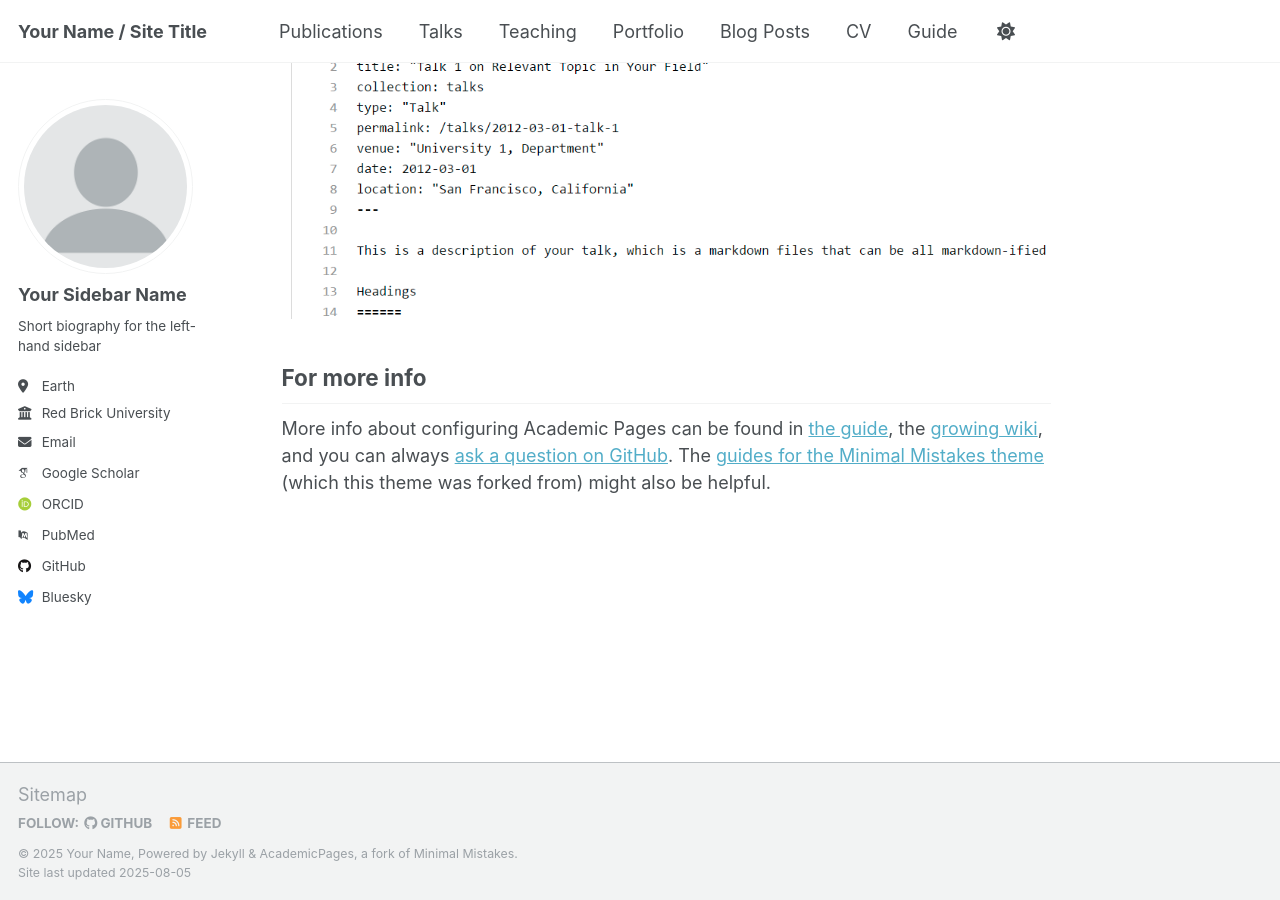
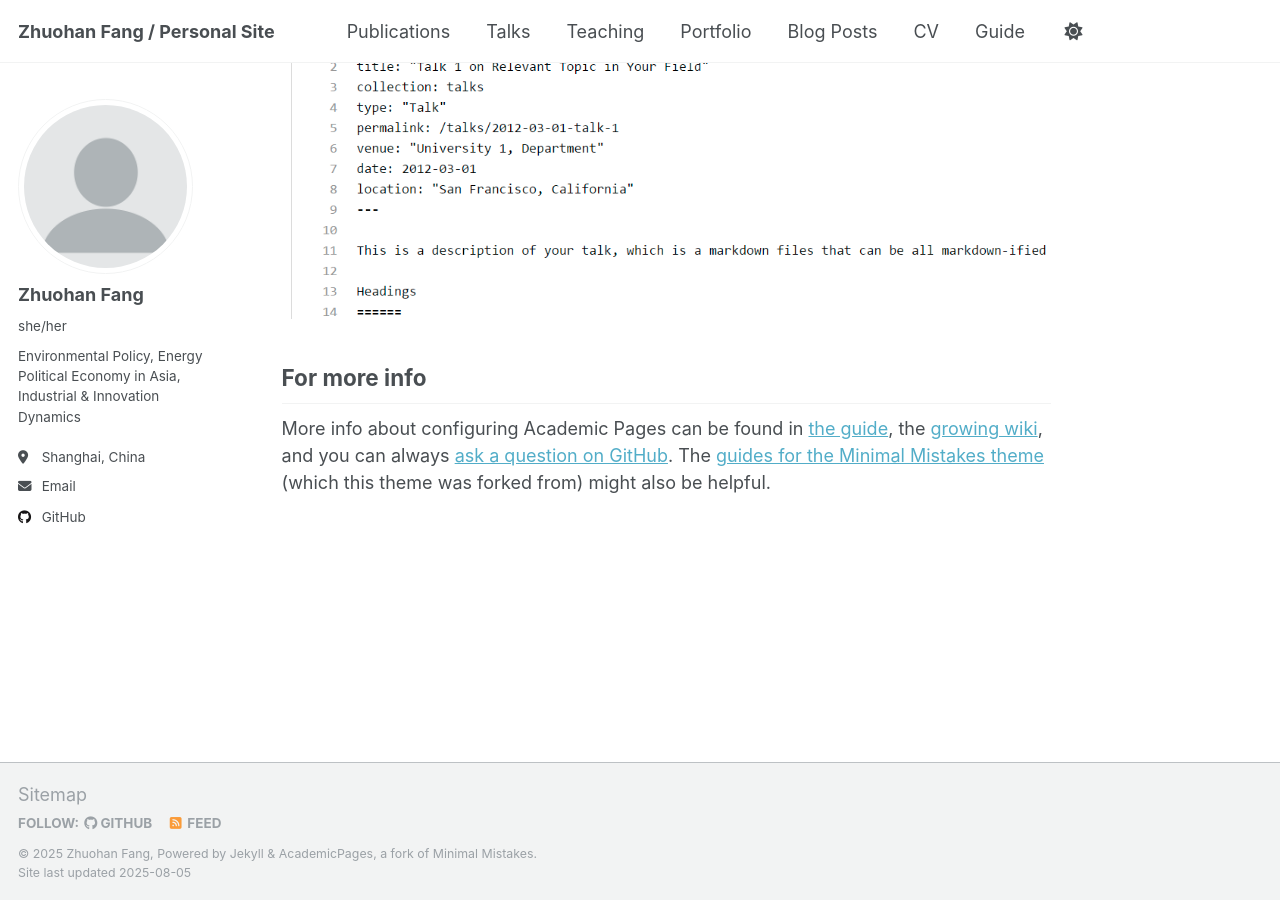
Before and after one commit to fzh200001/fzh200001.github.io, a Jekyll site: the page built from _pages/about.md, in a window 1280 px wide and 900 px high, scrolled down 2880 px. Built offline with Jekyll 4.4.1, drawn with Linux system fonts in a browser that asks for light colours; some web fonts are replaced; a script that is not in the unit is left out.

Commit message:
Update _config.yml
Customize config

```diff
--- a/_config.yml
+++ b/_config.yml
@@ -9,13 +9,13 @@
 # Basic Site Settings
 locale                   : "en-US"
 site_theme               : "default"
-title                    : "Your Name / Site Title"
+title                    : "Zhuohan Fang / Personal Site"
 title_separator          : "-"
-name                     : &name "Your Name"
+name                     : &name "Zhuohan Fang"
 description              : &description "personal description"
-url                      : https://academicpages.github.io # the base hostname & protocol for your site e.g. "https://[your GitHub username].github.io" or if you already have some other page hosted on Github then use "https://[your GitHub username].github.io/[Your Repo Name]"
+url                      : https://fzh200001.github.io # the base hostname & protocol for your site e.g. "https://[your GitHub username].github.io" or if you already have some other page hosted on Github then use "https://[your GitHub username].github.io/[Your Repo Name]"
 baseurl                  : "" # the subpath of your site, e.g. "/blog"
-repository               : "academicpages/academicpages.github.io"
+repository               : "fzh200001/fzh200001.github.io"
 
 # Site Author - The following control what appear as part of the author content on the side bar.
 #               If a field is blank the icon and link will not appear, otherwise it will be shown.
@@ -23,23 +23,23 @@ repository               : "academicpages/academicpages.github.io"
 author:
   # Biographic information
   avatar           : "profile.png"
-  name             : "Your Sidebar Name"
-  pronouns         : # example: "she/her"
-  bio              : "Short biography for the left-hand sidebar"
-  location         : "Earth"
-  employer         : "Red Brick University"
+  name             : "Zhuohan Fang"
+  pronouns         : "she/her"
+  bio              : "Environmental Policy, Energy Political Economy in Asia, Industrial & Innovation Dynamics"
+  location         : "Shanghai, China"
+  #employer         : "Red Brick University"
   uri              : # URL
-  email            : "none@example.org"
+  email            : "zhf003@ucsd.edu"
 
   # Academic websites
   academia         : # URL
   arxiv            : # URL - Update with the correct link to your profile
-  googlescholar    : "https://scholar.google.com/citations?user=PS_CX0AAAAAJ"
+  #googlescholar    : "https://scholar.google.com/citations?user=PS_CX0AAAAAJ"
   inspire-hep      : # URL
   impactstory      : # URL
-  orcid            : "http://orcid.org/yourorcidurl"
+  #orcid            : "http://orcid.org/yourorcidurl"
   semantic         : # URL
-  pubmed           : "https://www.ncbi.nlm.nih.gov/pubmed/?term=john+snow"
+  #pubmed           : "https://www.ncbi.nlm.nih.gov/pubmed/?term=john+snow"
   researchgate     : # URL
   scopus           : # URL
 
@@ -47,13 +47,13 @@ author:
   bitbucket        : # Username - Update with your username on the site
   codepen          : # Username
   dribbble         : # Username
-  github           : "academicpages"
+  github           : "fzh200001"
   kaggle           : # Username
   stackoverflow    : # User number or user number and name (i.e., use "1" or "1/jeff-atwood")
 
   # Social media
   artstation       : # Username
-  bluesky          : "bsky.app" # Replace this with you Bluesky username
+  #bluesky          : "bsky.app" # Replace this with you Bluesky username
   facebook         : # Username
   flickr           : # Username
   foursquare       : # Username
@@ -80,8 +80,8 @@ author:
 
 # Publication Category - The following the list of publication categories and their headings
 publication_category:
-  books:
-    title: 'Books'
+  #books:
+  #  title: 'Books'
   manuscripts:
     title: 'Journal Articles'
   conferences:
```
